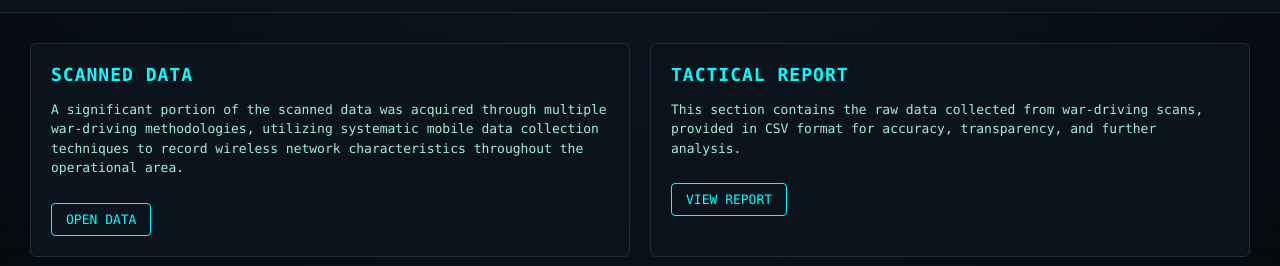
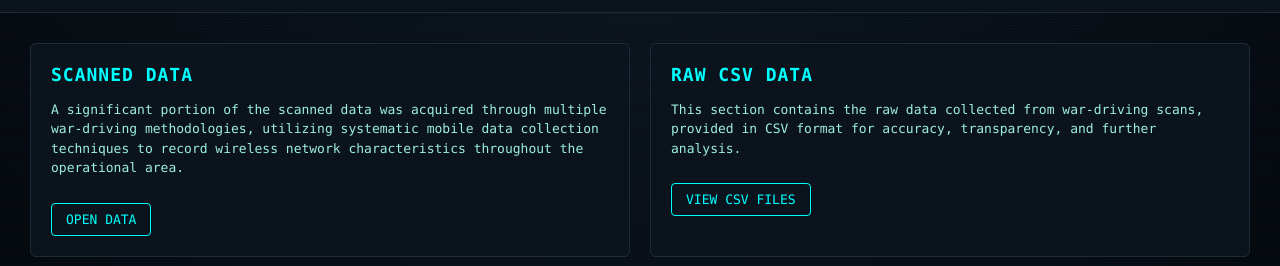
Before and after one commit to RegNiladz/War-Driving-Data, a plain HTML site: page index.html in a window 1280 px wide. Shown: the part 164-430 px from the top of the page. Drawn offline with Linux system fonts and the light colour scheme.

Commit message:
Change section title and update button text

```diff
--- a/index.html
+++ b/index.html
@@ -155,11 +155,11 @@ footer {
     </div>
 
     <div class="card">
-        <h2>TACTICAL REPORT</h2>
+        <h2>RAW CSV DATA</h2>
         <p>
           This section contains the raw data collected from war-driving scans, provided in CSV format for accuracy, transparency, and further analysis.
         </p>
-        <a class="button" href="https://github.com/RegNiladz/War-Driving-Data/tree/main/findings/rawcsvdata">VIEW REPORT</a>
+        <a class="button" href="https://github.com/RegNiladz/War-Driving-Data/tree/main/findings/rawcsvdata">VIEW CSV FILES</a>
     </div>
 
 
```
